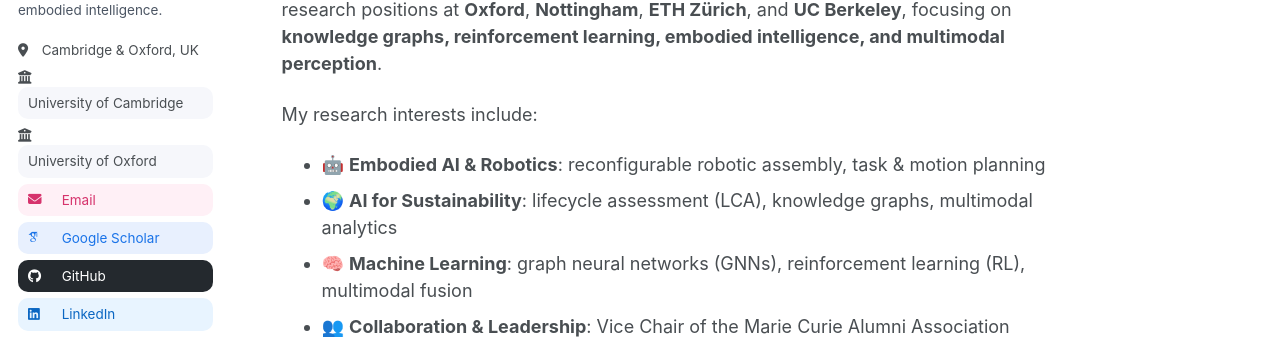
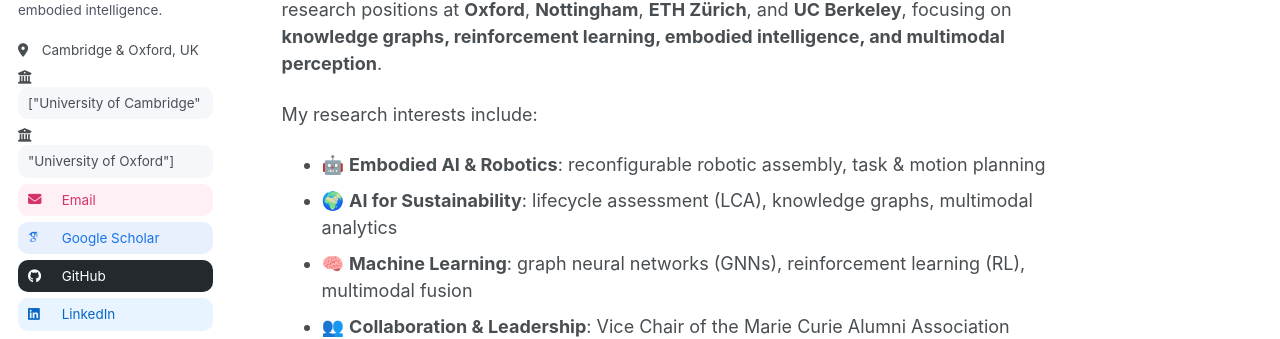
Before and after one commit to fanmo-intro/fanmo-intro.github.io, a Jekyll site: the page built from _pages/about.md, in a window 1280 px wide. Shown: the part 378-717 px from the top of the page. Built offline with Jekyll 4.4.1, drawn with Linux system fonts in a browser that asks for light colours; some web fonts are replaced; a script that is not in the unit is left out.

```diff
--- a/_config.yml
+++ b/_config.yml
@@ -24,7 +24,9 @@ author:
   pronouns   :
   bio        : "AI & robotics researcher. Knowledge graphs, multimodal perception, embodied intelligence."
   location : "Cambridge & Oxford, UK"
-  employer : "University of Cambridge, University of Oxford"
+  employer :
+    - University of Cambridge
+    - University of Oxford
   uri        :
   email      : "kell6420@ox.ac.uk"
 
```
